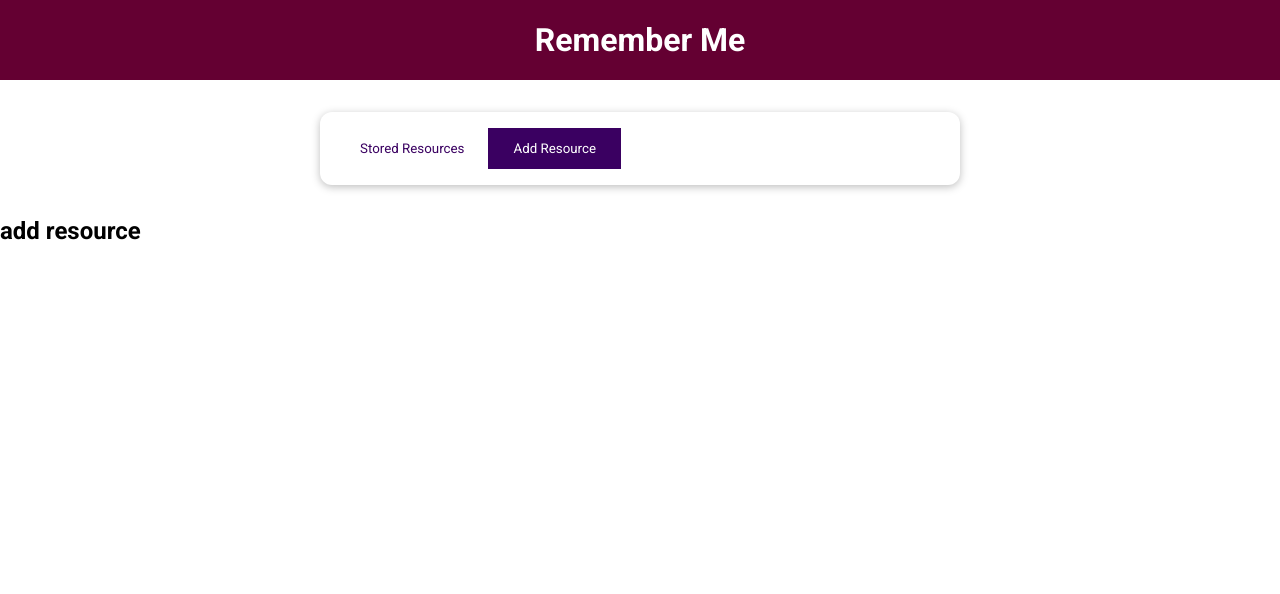
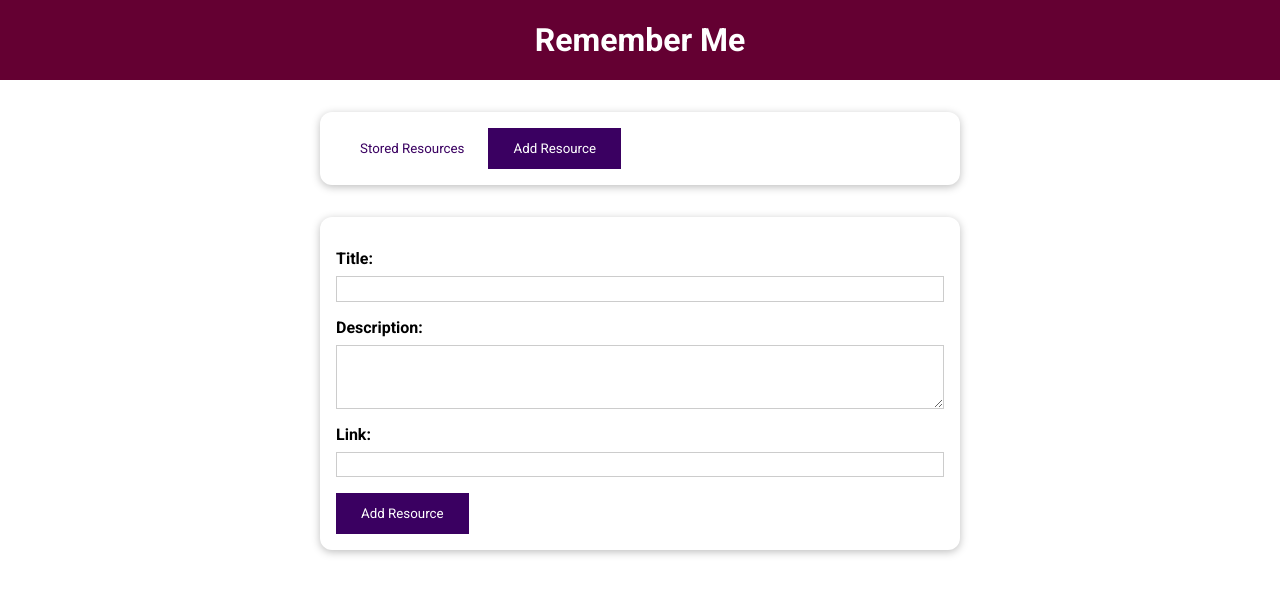
Before and after one commit to Ayman-Taha/Learning-Resources-App, a Vue app: page / in a window 1280 px wide. Both pictures are taken after a click on the button "Add Resource". Shown: the top 594 px of the page. Built offline with nearby package versions, Linux system fonts and the light colour scheme.

Commit message:
add resource form
adding and styling the form

```diff
--- a/src/components/learning-resources/AddResource.vue
+++ b/src/components/learning-resources/AddResource.vue
@@ -1,9 +1,62 @@
 <template>
-  <h2>add resource</h2>
+  <base-card>
+    <form>
+      <div class="form-control">
+        <label for="name">Title:</label>
+        <input type="text" name="name" id="name" />
+      </div>
+      <div class="form-control">
+        <label for="description">Description: </label>
+        <textarea
+          type="text"
+          name="description"
+          id="description"
+          rows="3"
+        ></textarea>
+      </div>
+      <div class="form-control">
+        <label for="link">Link: </label>
+        <input type="url" name="link" id="link" />
+      </div>
+      <div>
+        <base-button type="submit">Add Resource</base-button>
+      </div>
+    </form>
+  </base-card>
 </template>
 
 <script>
-export default {};
+import BaseButton from '../ui/BaseButton.vue';
+import BaseCard from '../ui/BaseCard.vue';
+export default {
+  components: { BaseCard, BaseButton },
+};
 </script>
 
-<style></style>
+<style scoped>
+label {
+  font-weight: bold;
+  display: block;
+  margin-bottom: 0.5rem;
+}
+
+input,
+textarea {
+  display: block;
+  width: 100%;
+  font: inherit;
+  padding: 0.15rem;
+  border: 1px solid #ccc;
+}
+
+input:focus,
+textarea:focus {
+  outline: none;
+  border-color: #3a0061;
+  background-color: #f7ebff;
+}
+
+.form-control {
+  margin: 1rem 0;
+}
+</style>
--- a/src/components/ui/BaseButton.vue
+++ b/src/components/ui/BaseButton.vue
@@ -1,12 +1,12 @@
 <template>
-  <button :type="type" :class="mode">
+  <button :class="mode">
     <slot></slot>
   </button>
 </template>
 
 <script>
 export default {
-  props: ['type', 'mode'],
+  props: ['mode'],
 };
 </script>
 
```
